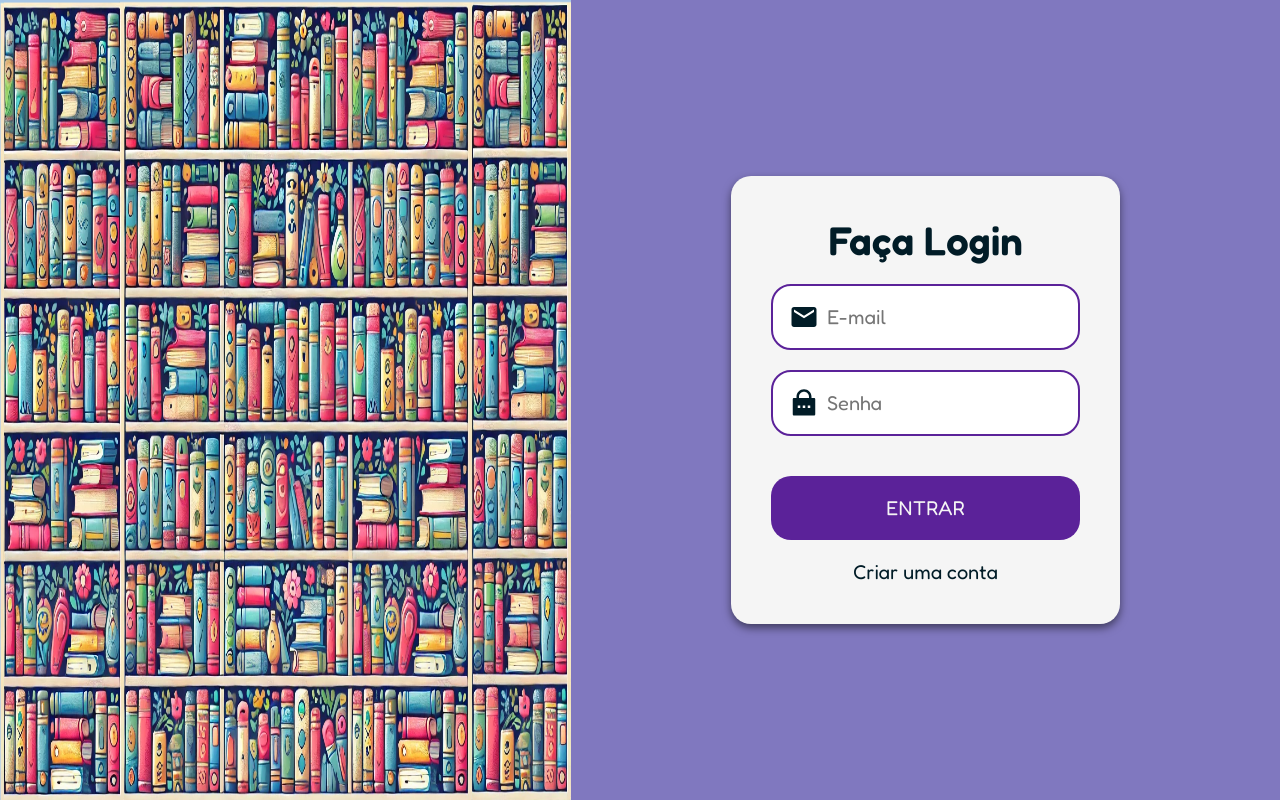
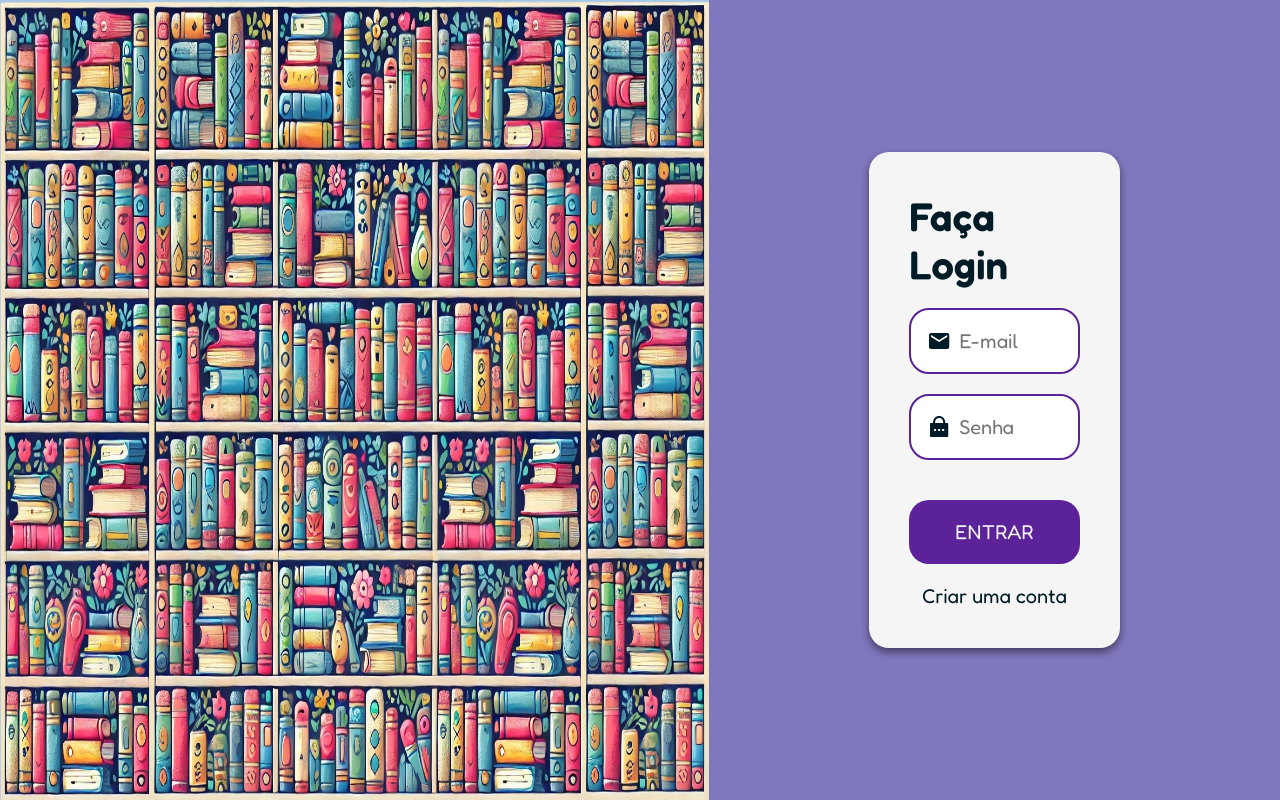
Before and after one commit to vitor-martini/meta-leitura, a Next.js app: page /signin in a window 1280 px wide. Built offline with nearby package versions, Linux system fonts and the light colour scheme.

Commit message:
style: borderColor on input component

```diff
--- a/src/components/Input/index.jsx
+++ b/src/components/Input/index.jsx
@@ -1,11 +1,12 @@
 "use client";
 import { Container, InputElement } from "./styles";
 
-export function Input({icon: Icon, margin, bgColor, width, ...rest}) {
+export function Input({icon: Icon, borderColor, margin, bgColor, width, ...rest}) {
   return (
     <Container
       $bgColor={bgColor}
       $margin={margin}
+      $borderColor={borderColor}
     >
       {
         Icon && <Icon size={30}/>
--- a/src/components/Input/styles.js
+++ b/src/components/Input/styles.js
@@ -6,7 +6,7 @@ export const Container = styled.div`
   align-items: center;
   background-color: ${({ $bgColor, theme }) => $bgColor || theme.COLORS.LIGHT };
   margin: ${({ $margin }) => $margin || 0 };
-  border: 2px solid ${({ theme }) => theme.COLORS.PURPLE};
+  border: 2px solid ${({ $borderColor, theme }) => $borderColor || theme.COLORS.PURPLE};
   border-radius: 20px;
   padding: 1.6rem;
 `;
@@ -16,4 +16,5 @@ export const InputElement = styled.input`
   border: none;
   padding-left: 0.8rem;
   width: ${({ $width }) => $width || "auto" };
+  width: 100%;
 `;
```
